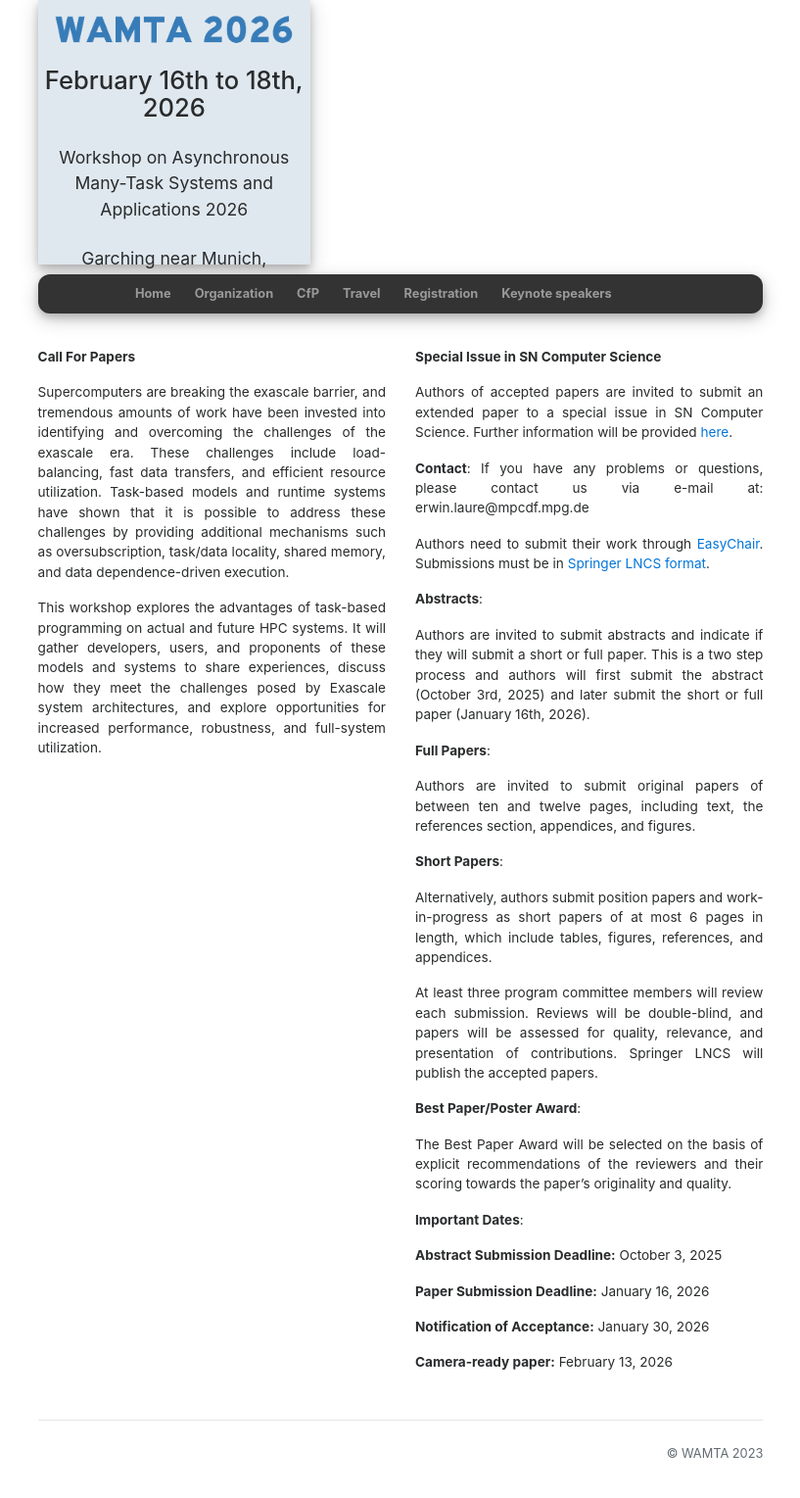
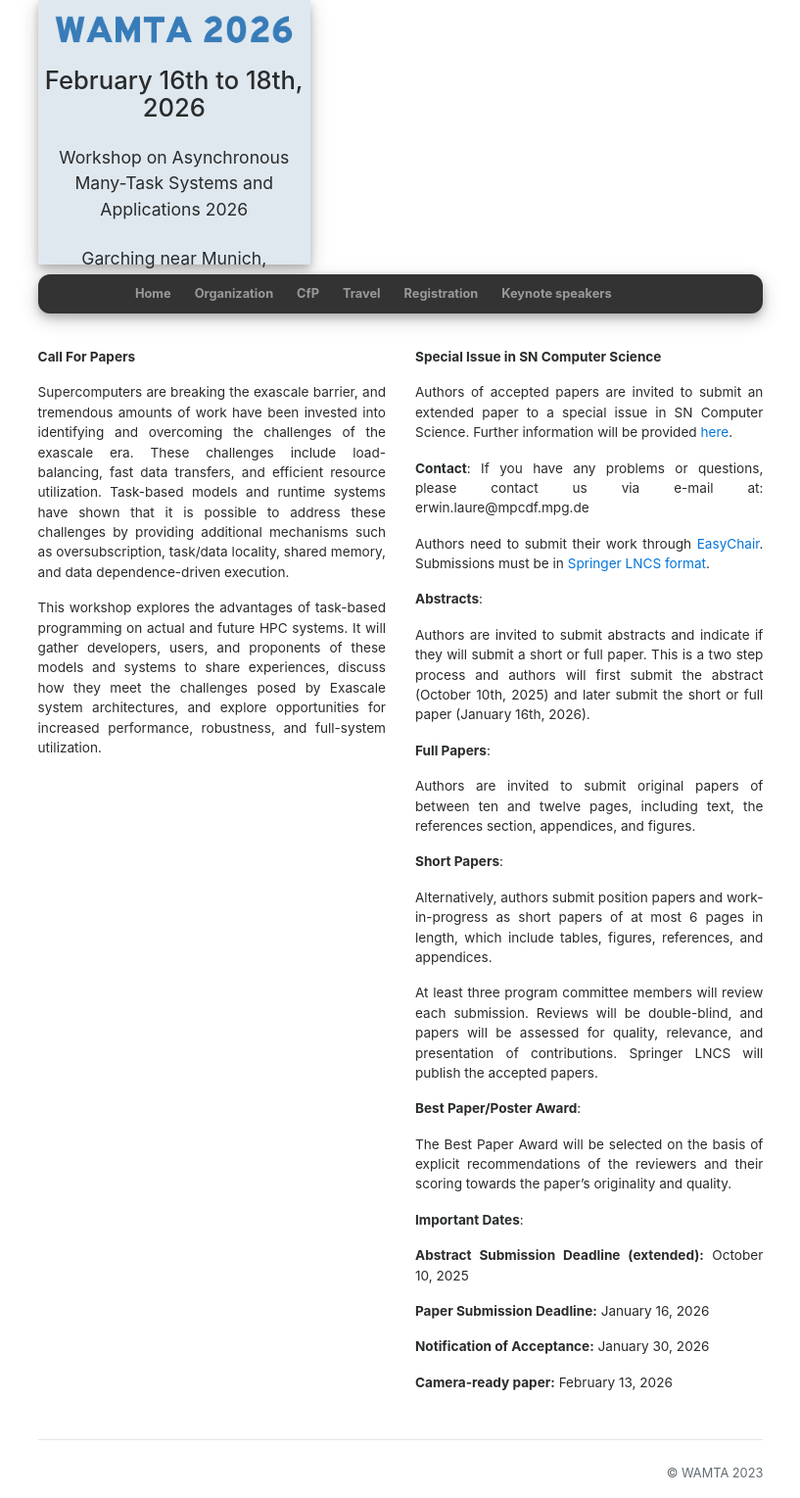
Before and after one commit to wamta26/WAMTA26.github.io, a Jekyll site: the page built from cfp.md, in a window 1280 px wide. Shown: the whole page at 98% size, without its empty margins (231-1048 px from the left). Built offline with Jekyll 4.4.1, drawn with Linux system fonts in a browser that asks for light colours; nearby versions of some CDN libraries.

Commit message:
extended abstract submission deadline to Oct 10

```diff
--- a/_data/conference.yml
+++ b/_data/conference.yml
@@ -47,8 +47,8 @@ navbar:
     path: /keynote
     visible: True
 deadlines:
-  - date: 03/10/2025
-    text: Deadline for abstract and poster submission
+  - date: 10/10/2025
+    text: Extended deadline for abstract and poster submission
     pass_due: False
   - date: 17/10/2025
     text: Author notification for poster and talks
--- a/cfp.md
+++ b/cfp.md
@@ -44,7 +44,7 @@ be in [Springer LNCS format](https://www.springer.com/gp/computer-science/lncs/c
 
 Authors are invited to submit abstracts and indicate if they will
 submit a short or full paper. This is a two step process and authors
-will first submit the abstract (October 3rd, 2025) and later submit
+will first submit the abstract (October 10th, 2025) and later submit
 the short or full paper (January 16th, 2026).
 
 
@@ -74,7 +74,7 @@ originality and quality.
 
 **Important Dates**:
 
-**Abstract Submission Deadline:** October 3, 2025
+**Abstract Submission Deadline (extended):** October 10, 2025
 
 **Paper Submission Deadline:** January 16, 2026
 
```
